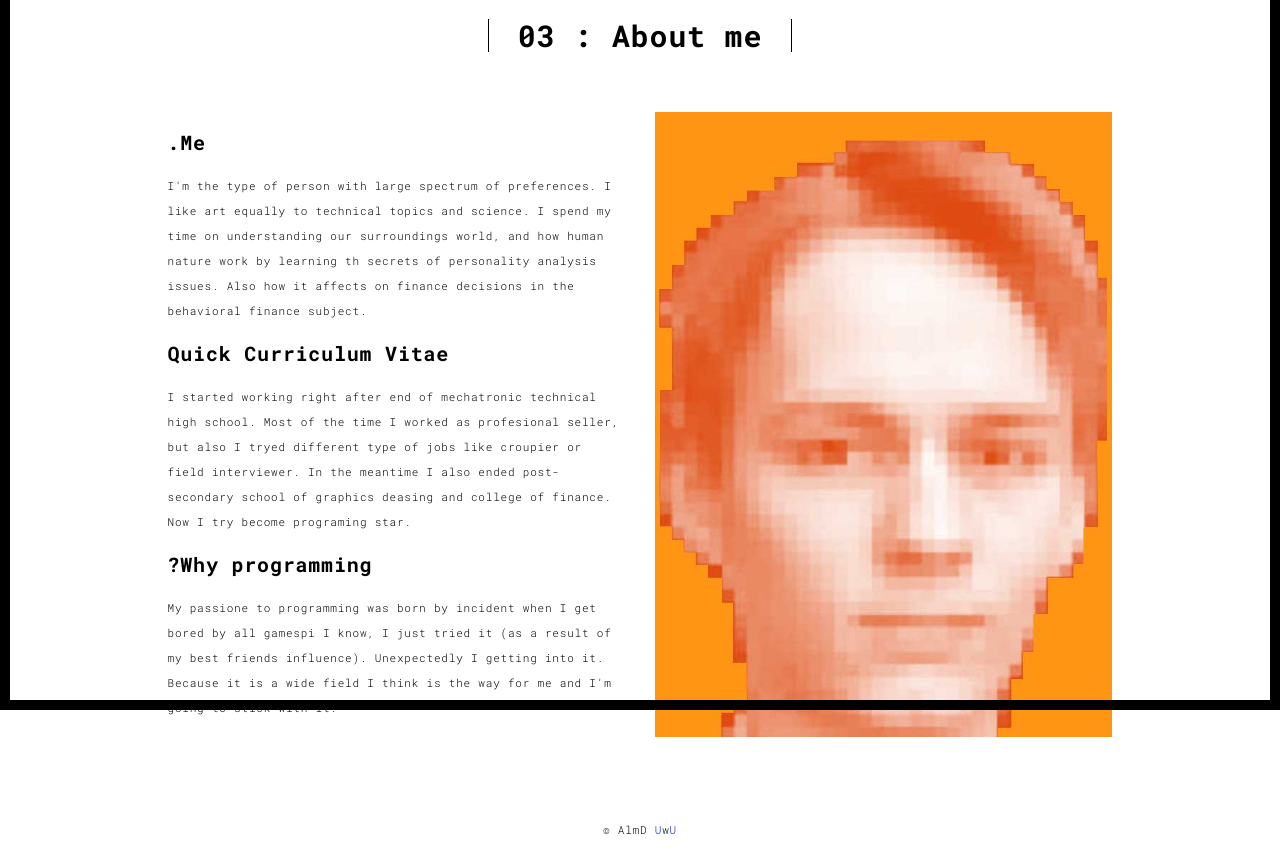
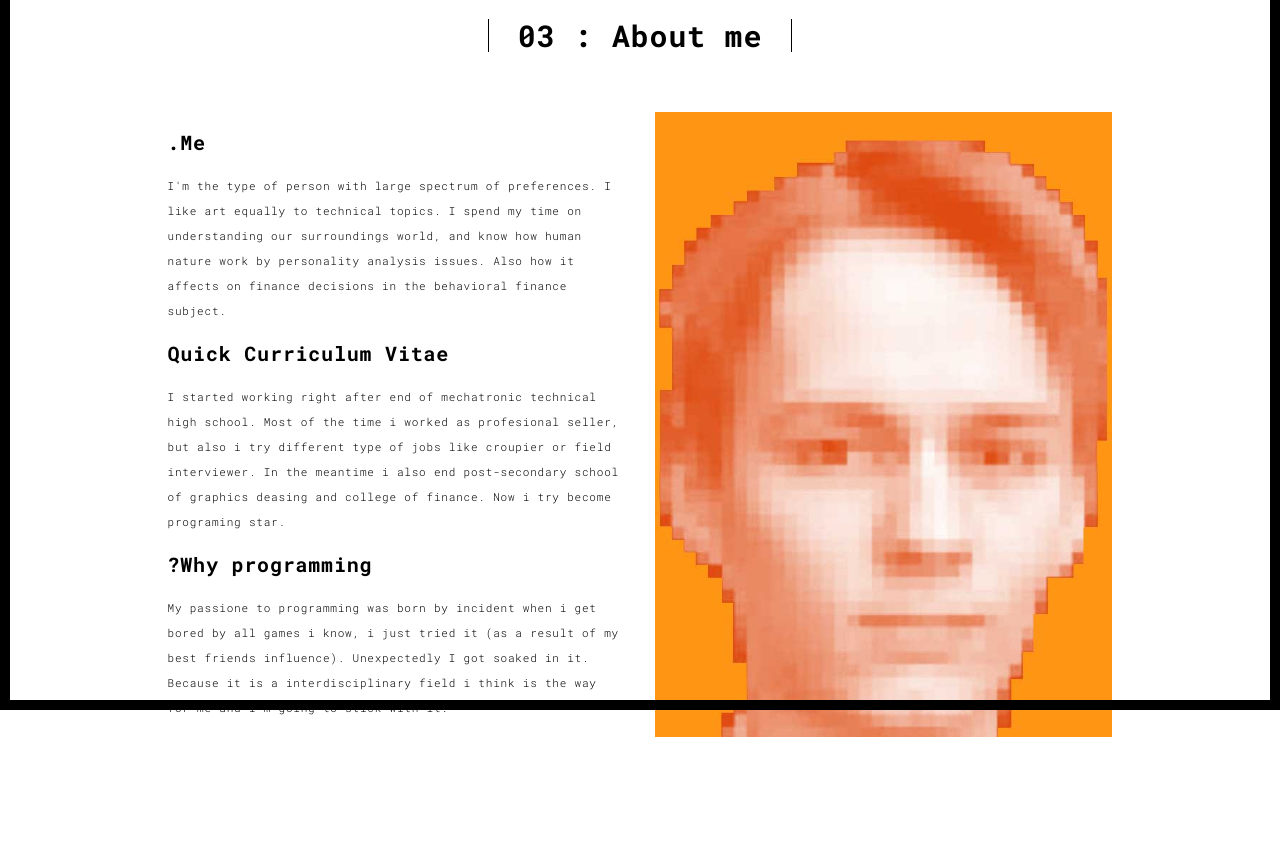
Before and after one commit to AleksanderDmowski/portfo, a Flask app: page /about.html in a window 1280 px wide. Shown: the part 90-957 px from the top of the page. After the commit the page ends 827 px from the top, so only its background shows below. Run offline with Flask 2, Linux system fonts and the light colour scheme; some libraries are stand-ins or nearby versions.

Commit message:
update 2 14.10.2022

```diff
--- a/templates/about.html
+++ b/templates/about.html
@@ -17,7 +17,7 @@
 
   <title>Title page</title>
 
-<link href="../static/main.3f6952e4.css" rel="stylesheet"></head>
+<link href="./static/main.3f6952e4.css" rel="stylesheet"></head>
 
 <body class="">
 <div id="site-border-left"></div>
@@ -64,18 +64,18 @@
                 <div class="col-xs-12 col-md-6">
                   <h3>.Me</h3>
                   <p>I'm the type of person with large spectrum of preferences.
-                  I like art equally to technical topics and science. I spend my time on
-                  understanding our surroundings world, and how human nature work by learning th secrets of personality analysis issues. Also how it affects
+                  I like art equally to technical topics. I spend my time on
+                  understanding our surroundings world, and know how human nature work by personality analysis issues. Also how it affects
                   on finance decisions in the behavioral finance subject.
                   </p>
                   <h3>Quick Curriculum Vitae</h3>
-                  <p>I started working right after end of mechatronic technical high school. Most of the time I worked as profesional seller, but also I tryed different type of jobs
-                  like croupier or field interviewer. In the meantime I also ended post-secondary school of graphics deasing and college of finance. Now I try become programing star.
+                  <p>I started working right after end of mechatronic technical high school. Most of the time i worked as profesional seller, but also i try different type of jobs
+                  like croupier or field interviewer. In the meantime i also end post-secondary school of graphics deasing and college of finance. Now i try become programing star.
                   </p>
                   <h3>?Why programming</h3>
-                  <p>My passione to programming was born by incident when I get bored by all gamespi I know, I just tried it (as a result of my best friends influence).
-                  Unexpectedly I getting into it.
-                  Because it is a wide field I think is the way for me and I'm going to stick with it.
+                  <p>My passione to programming was born by incident when i get bored by all games i know, i just tried it (as a result of my best friends influence).
+                  Unexpectedly I got soaked in it.
+                  Because it is a interdisciplinary field i think is the way for me and I'm going to stick with it.
                   </p>
                 </div>
                 <div class="col-xs-12 col-md-6">
@@ -96,7 +96,7 @@
   <div class="container">
     <div class="row">
       <div class="col-xs-12">
-        <p>© AlmD <a href="" title="">U</a>w<a href="" title="">U</a></p>
+
       </div>
     </div>
   </div>
--- a/templates/contact.html
+++ b/templates/contact.html
@@ -101,7 +101,7 @@
                         <a href="https://www.facebook.com/aleksander.dmowski.9/" title="" class="fa-icon">
                           <i class="fa fa-facebook"></i>
                           </a>
-                          Myb, more soon
+
                         </li>
                       </ul>
                       <!-- <a href="http://www.twitter.com" title="" class="fa-icon">
@@ -128,7 +128,7 @@
   <div class="container">
     <div class="row">
       <div class="col-xs-12">
-        <p>© AlmD <a href="" title="">U</a>w<a href="" title="">U</a></p>
+
        </div>
     </div>
   </div>
```
Also changed, not shown: templates/works.html (+16 -52 lines).
